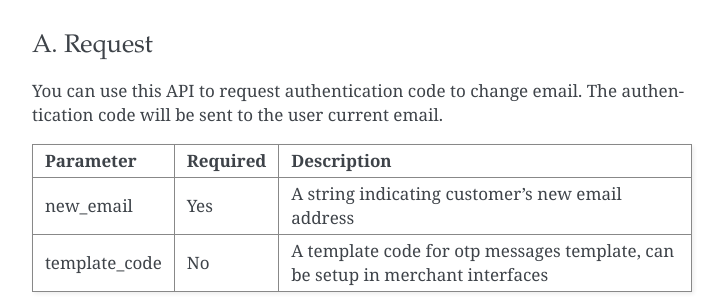
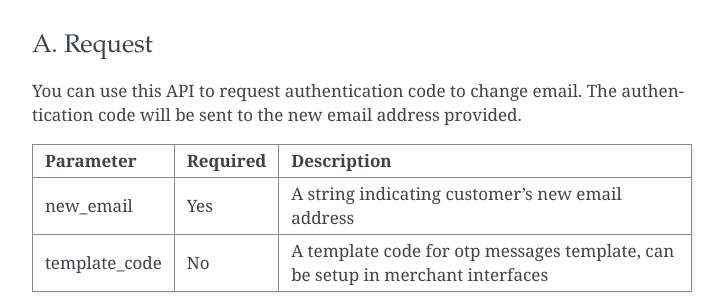
Before and after one commit to ui/stamps-api-docs, a Sphinx documentation site: the page built from source/customer_api.rst, in a window 1280 px wide and 900 px high, scrolled down 25160 px. Shown: the part 181-479 px from the top of the window, without its empty margins (388-1112 px from the left). Built offline with Sphinx 7.4.7, drawn with Linux system fonts in a browser that asks for light colours.

Commit message:
Fix API description

```diff
--- a/source/customer_api.rst
+++ b/source/customer_api.rst
@@ -1328,7 +1328,7 @@ A successful API call:
 A. Request
 -----------------------------
 
-You can use this API to request authentication code to change email. The authentication code will be sent to the user current email.
+You can use this API to request authentication code to change email. The authentication code will be sent to the new email address provided.
 
 ============= =========== =========================
 Parameter     Required    Description
```
